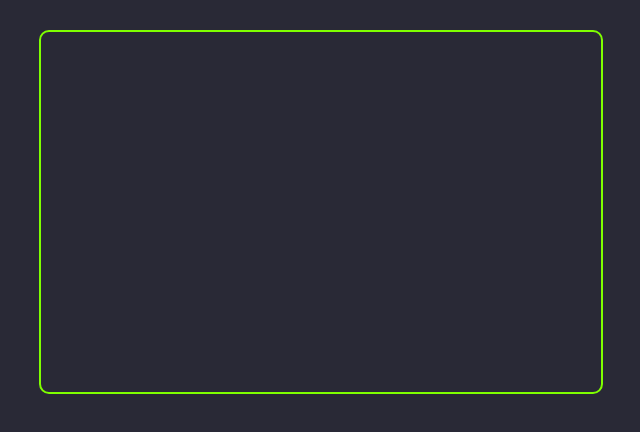
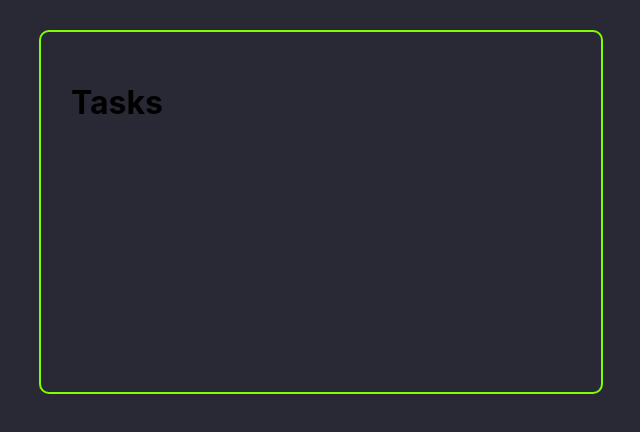
Before and after one commit to leuzaoo/ListaTarefas-ReactJS, a React (Create React App) app: page / in a window 1280 px wide. Shown: the top 432 px of the page, without its empty margins (319-959 px from the left). Built offline with nearby package versions, Linux system fonts and the light colour scheme.

Commit message:
creating and calling the component

```diff
--- a/src/App.js
+++ b/src/App.js
@@ -1,8 +1,29 @@
-import React from "react";
+import React, { useState } from "react";
 import "./App.css";
 
+import Tasks from "./components/Tasks";
+
 const App = () => {
-  return <div className="container"></div>;
+  const [tasks, setTasks] = useState([
+    {
+      id: "1",
+      title: "Estudar Programação",
+      completed: false,
+    },
+    {
+      id: "2",
+      title: "Ler livros",
+      completed: true,
+    },
+  ]);
+
+  return (
+    <>
+      <div className="container">
+        <Tasks />
+      </div>
+    </>
+  );
 };
 
 export default App;
--- /dev/null
+++ b/src/components/Tasks.js
@@ -0,0 +1,7 @@
+import React from "react";
+
+const Tasks = () => {
+  return <h1>Tasks</h1>;
+};
+
+export default Tasks;
```
